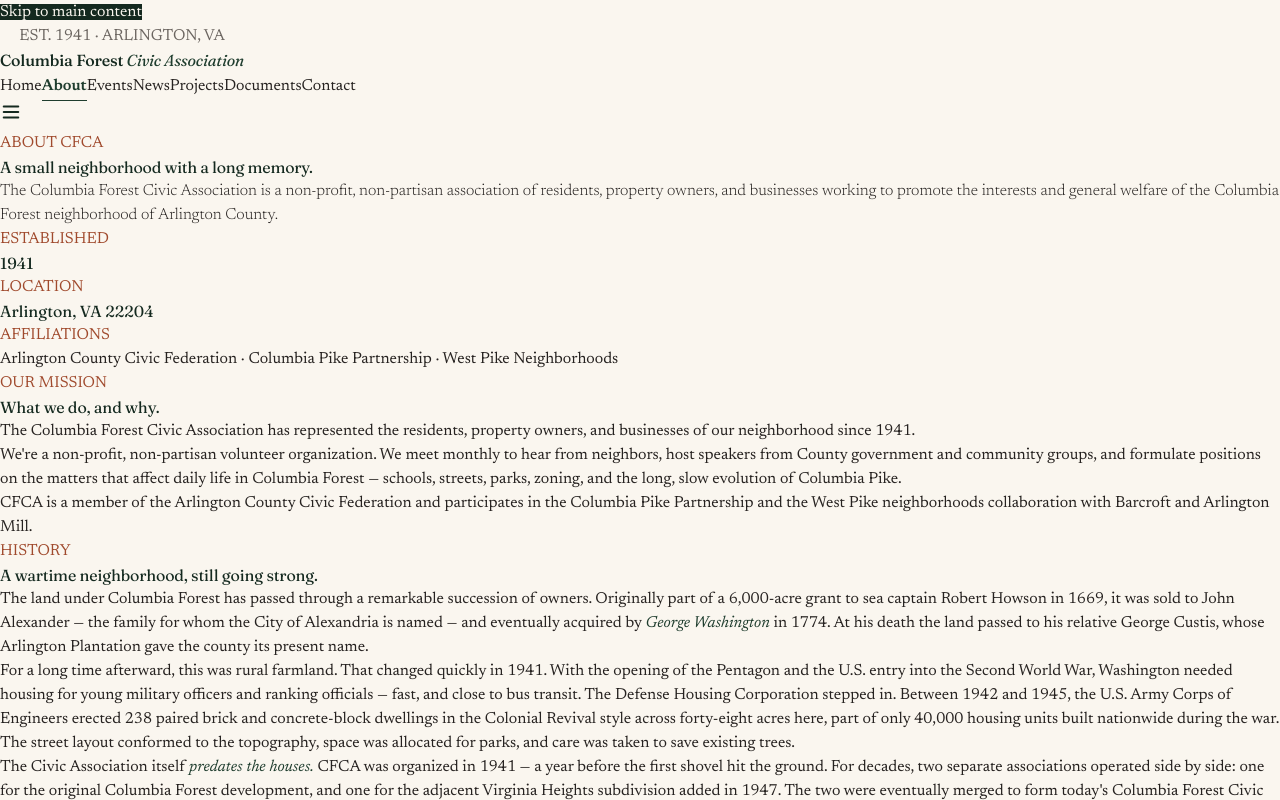
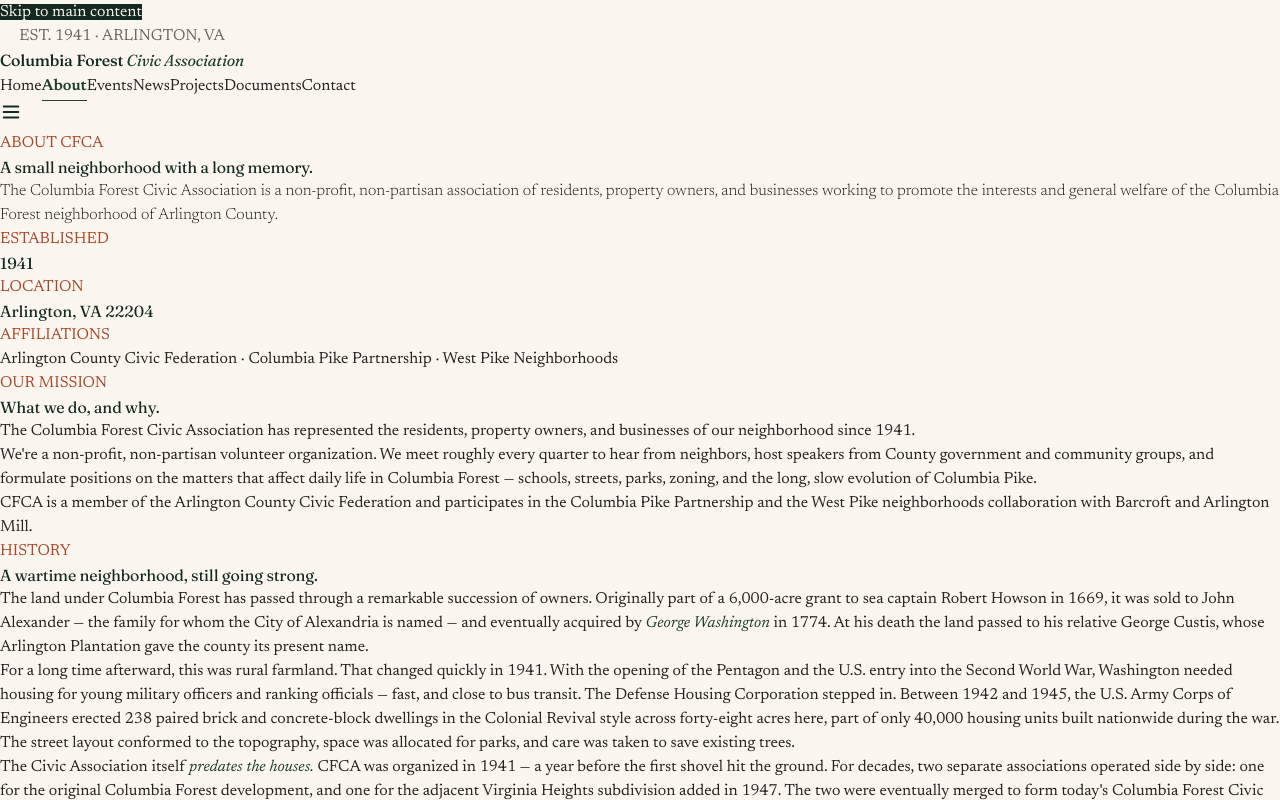
Before and after one commit to jfsubs/columbia-forest, a React (Vite) app: page / in a window 1280 px wide. Both pictures are taken after a click on the button "About the neighborhood". Shown: the top 800 px of the page. Built offline with nearby package versions, Linux system fonts and the light colour scheme.

Commit message:
Update meeting cadence references from monthly to quarterly

```diff
--- a/src/App.jsx
+++ b/src/App.jsx
@@ -962,9 +962,9 @@
           className="text-lg max-w-xl mx-auto mb-10 opacity-85 leading-relaxed"
           style={{ fontFamily: "Newsreader, serif", fontWeight: 300 }}
         >
-          CFCA meets monthly to discuss the issues that shape our neighborhood — from
-          parks and pedestrian safety to the Pike, the park, and the schools our
-          children walk to.
+          CFCA meets roughly every quarter to discuss the issues that shape our
+          neighborhood — from parks and pedestrian safety to the Pike, the park,
+          and the schools our children walk to.
         </p>
         <div className="flex flex-wrap gap-3 justify-center">
           <button
@@ -1188,11 +1188,12 @@
               property owners, and businesses of our neighborhood since {SITE.established}.
             </p>
             <p className="text-lg leading-relaxed mb-5">
-              We're a non-profit, non-partisan volunteer organization. We meet monthly
-              to hear from neighbors, host speakers from County government and
-              community groups, and formulate positions on the matters that affect
-              daily life in Columbia Forest — schools, streets, parks, zoning, and
-              the long, slow evolution of Columbia Pike.
+              We're a non-profit, non-partisan volunteer organization. We meet
+              roughly every quarter to hear from neighbors, host speakers from
+              County government and community groups, and formulate positions on
+              the matters that affect daily life in Columbia Forest — schools,
+              streets, parks, zoning, and the long, slow evolution of Columbia
+              Pike.
             </p>
             <p className="text-lg leading-relaxed">
               CFCA is a member of the Arlington County Civic Federation and
@@ -1610,7 +1611,7 @@
       <PageHeader
         eyebrow="EVENTS"
         title="Upcoming gatherings."
-        intro="Monthly meetings, neighborhood workdays, and the occasional food truck."
+        intro="Quarterly meetings, neighborhood workdays, and the occasional food truck."
       />
       <div className="max-w-4xl mx-auto px-5 md:px-8 pb-12">
         <div className="border-t" style={{ borderColor: COLORS.line }}>
```
